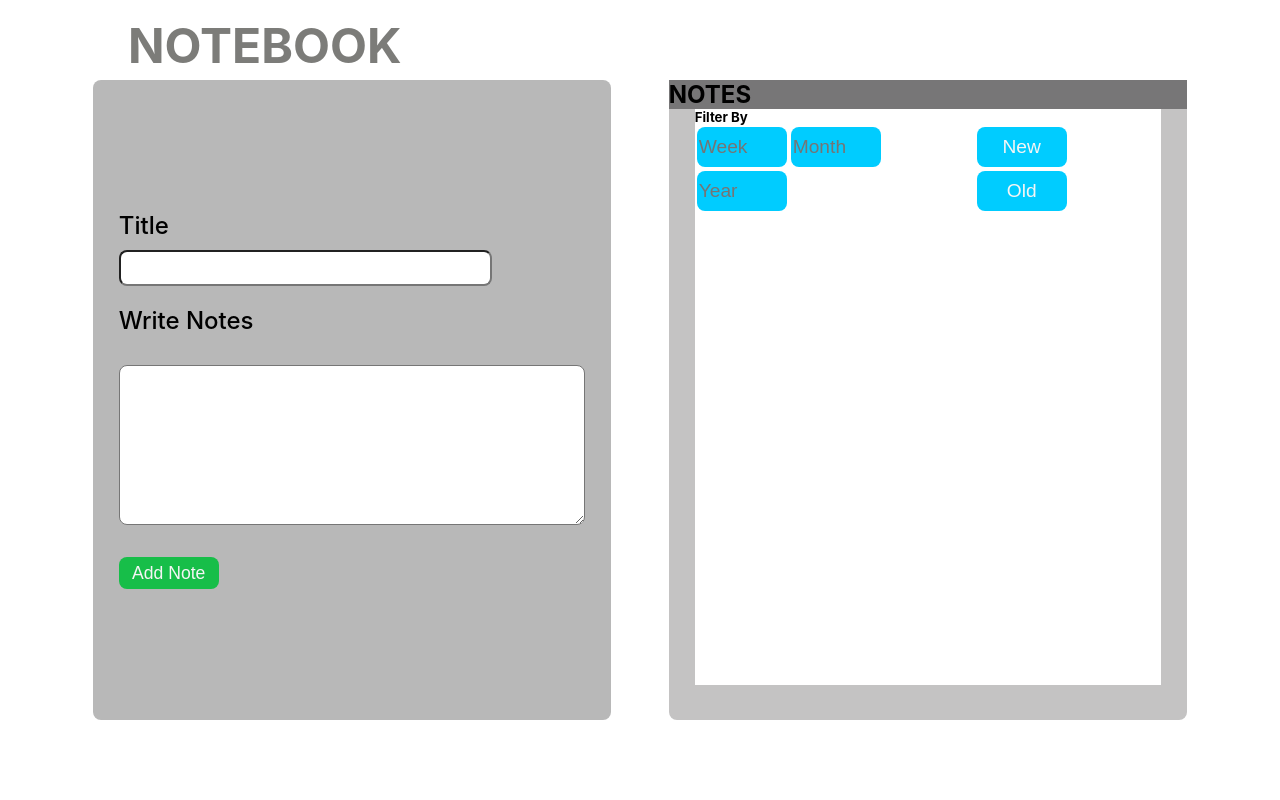
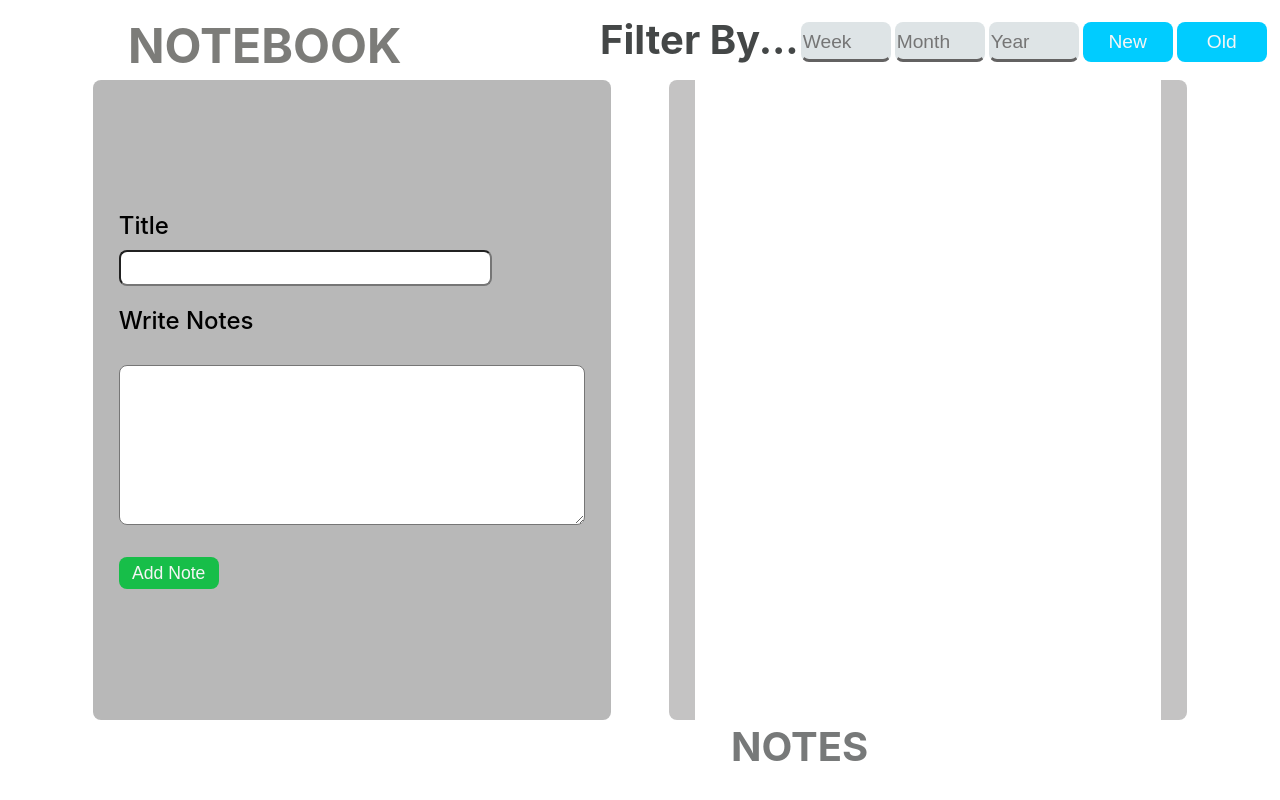
Before and after one commit to ari-sarkar/note-takeing-app, a React (Create React App) app: page / in a window 1280 px wide. Built offline with nearby package versions, Linux system fonts and the light colour scheme.

Commit message:
again added a bit of style

```diff
--- a/src/Components/UILogic/EachNote.js
+++ b/src/Components/UILogic/EachNote.js
@@ -100,8 +100,9 @@ console.log(eachNode)
   return (
     <div className="filter-eachnote-container">
       <div className="filter-notes">
-        <h5>Filter By</h5>
+
         <div className="filter-logic-container">
+
           <FilterLogic
             notelist={notelist}
             setisClicked={setisClicked}
--- a/src/Components/UILogic/FilterLogic.js
+++ b/src/Components/UILogic/FilterLogic.js
@@ -31,9 +31,11 @@ const FilterLogic = ({ notelist, setisClicked, title, note, sortbyNew, sortbyOld
   }, [notelist, weekValue, monthValue, yearValue]);
 
   return (
-    <item className="filter-logic-wrapper">
+    <div className="filter-logic-wrapper">
       {/* WMY = Week / Month/ Year */}
+      <h5>Filter By...</h5>
       <div className="filter-by-WMY">
+
         <input
           type="number"
           placeholder="Week"
@@ -61,7 +63,7 @@ const FilterLogic = ({ notelist, setisClicked, title, note, sortbyNew, sortbyOld
       <div>
         {/* {item} */}
       </div>
-    </item>
+    </div>
   );
 };
 
--- a/src/Styles/UI/Notebook.scss
+++ b/src/Styles/UI/Notebook.scss
@@ -3,7 +3,7 @@ section {
   height: 100vh;
   //background-color: aliceblue;
   position: relative;
-  h1{
+  h1 {
     position: absolute;
     top: 2%;
     left: 10%;
@@ -45,11 +45,13 @@ section {
             width: 80%;
             height: 2.3rem;
             border-radius: 8px;
+            font-size: 1.2em;
           }
           textarea {
             width: 100%;
             height: 10rem;
             border-radius: 8px;
+            font-size: 1.5em;
           }
           button {
             width: 100px;
@@ -80,17 +82,25 @@ section {
         width: 100%;
         height: 80%;
         background-color: rgb(196, 195, 195);
+        border-top-left-radius: 8px;
+        border-top-right-radius: 8px;
         border-bottom-left-radius: 8px;
         border-bottom-right-radius: 8px;
-        h2{
+        position: relative;
+        h2 {
           width: 100%;
-            background-color: rgb(119, 118, 119);
+          position: absolute;
+          bottom: -8%;
+          left: 12%;
+          font-size: 2.5em;
+          color: rgb(119, 121, 121);
+          //background-color: rgb(119, 118, 119);
           text-transform: uppercase;
         }
-        .display-notes-logic-container{
+        .display-notes-logic-container {
           width: 90%;
           margin: auto;
-            height: 90%;
+          height: 100%;
           background-color: rgb(255, 255, 255);
           //position: relative;
         }
--- a/src/Styles/UILogic/EachNote.scss
+++ b/src/Styles/UILogic/EachNote.scss
@@ -16,7 +16,7 @@
     flex-direction: column;
     justify-content: flex-start;
     align-items: flex-start;
-    overflow-y: scroll;
+    //overflow-y: scroll;
     //position: relative;
     padding: 10px;
     .note{
@@ -28,18 +28,16 @@
       align-items: center;
       margin-bottom: 5px;
       padding-left: 8px;
-      font-size: 1.1em;
+      font-size: 1em;
       //overflow: scroll;
       div{
         width: 400px;
-        height: 50px;
+        height: 48px;
         overflow: hidden;
-      }
-      p{
-        font-size: 9px;
+        font-size: 1em;
       }
       button{
-        width: 35px;
+        width: 45px;
         height: 100%;
         background-color: red;
         color : whitesmoke;
@@ -53,3 +51,15 @@
 
   }
 }
+
+.filter-notes{
+  h5{
+    color: rgb(68, 71, 71);
+    font-size: 2.5em;
+  }
+}
+.filter-logic-container{
+  width: 100%;
+  height: 65%;
+  position: relative;
+}
--- a/src/Styles/UILogic/FilterLogic.scss
+++ b/src/Styles/UILogic/FilterLogic.scss
@@ -1,11 +1,25 @@
 .filter-logic-wrapper{
     width: 100%;
-    height: 100%;
+    height: 8%;
     display: flex;
-    //background-color: yellow;
-    justify-content: space-between;
+    position: fixed;
+    top: 0;
+    left: 23%;
+    justify-content: center;
     align-items: flex-end;
-    button, input{
+    input{
+        width: 90px;
+        height: 2.5rem;
+        background-color: rgb(222, 228, 230);
+        font-size: 1.2em;
+        border-radius: 8px;
+        outline: none;
+        border-color: transparent;
+        border-bottom: 3px solid rgb(99, 98, 98);
+        cursor: pointer;
+        margin: 2px;
+    }
+    button{
         width: 90px;
         height: 2.5rem;
         background-color: rgb(0, 204, 255);
```
Also changed, not shown: 1 other file (tests, documents, lock files or other folders). Lines whose indentation alone changed are shown as unchanged.
